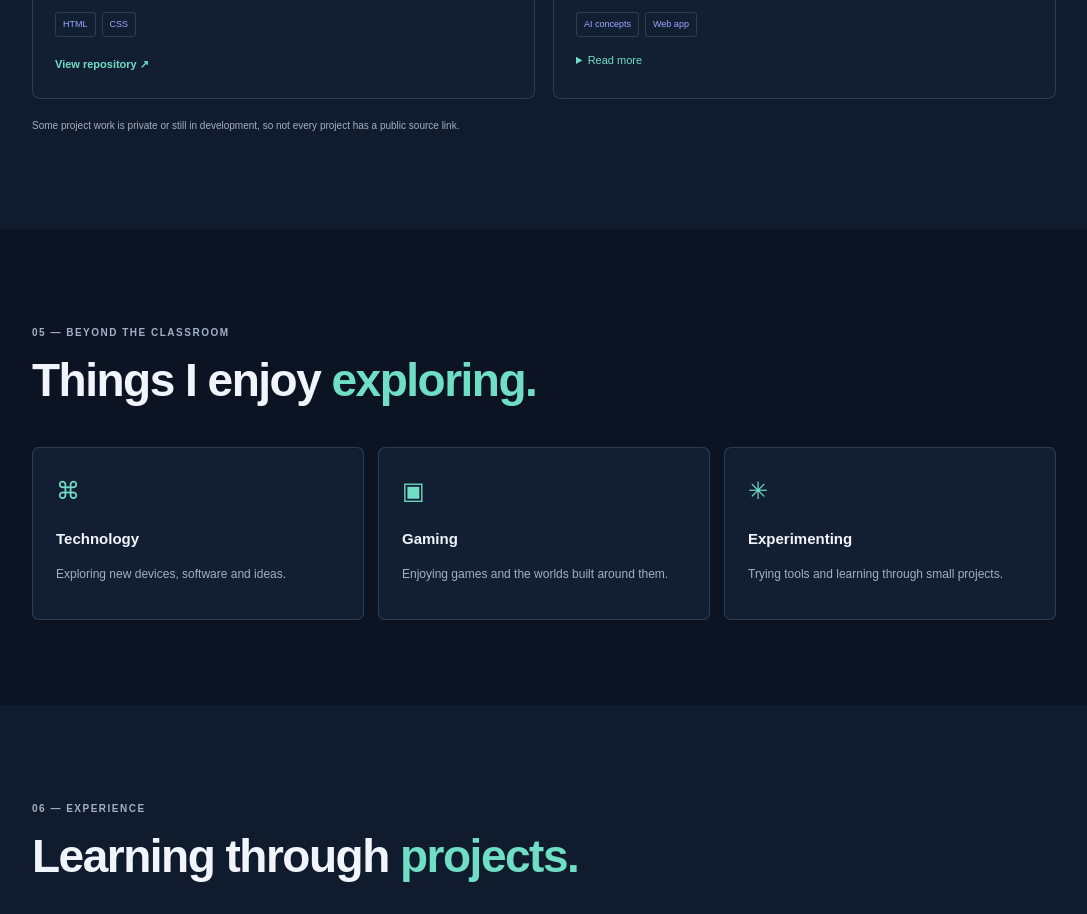
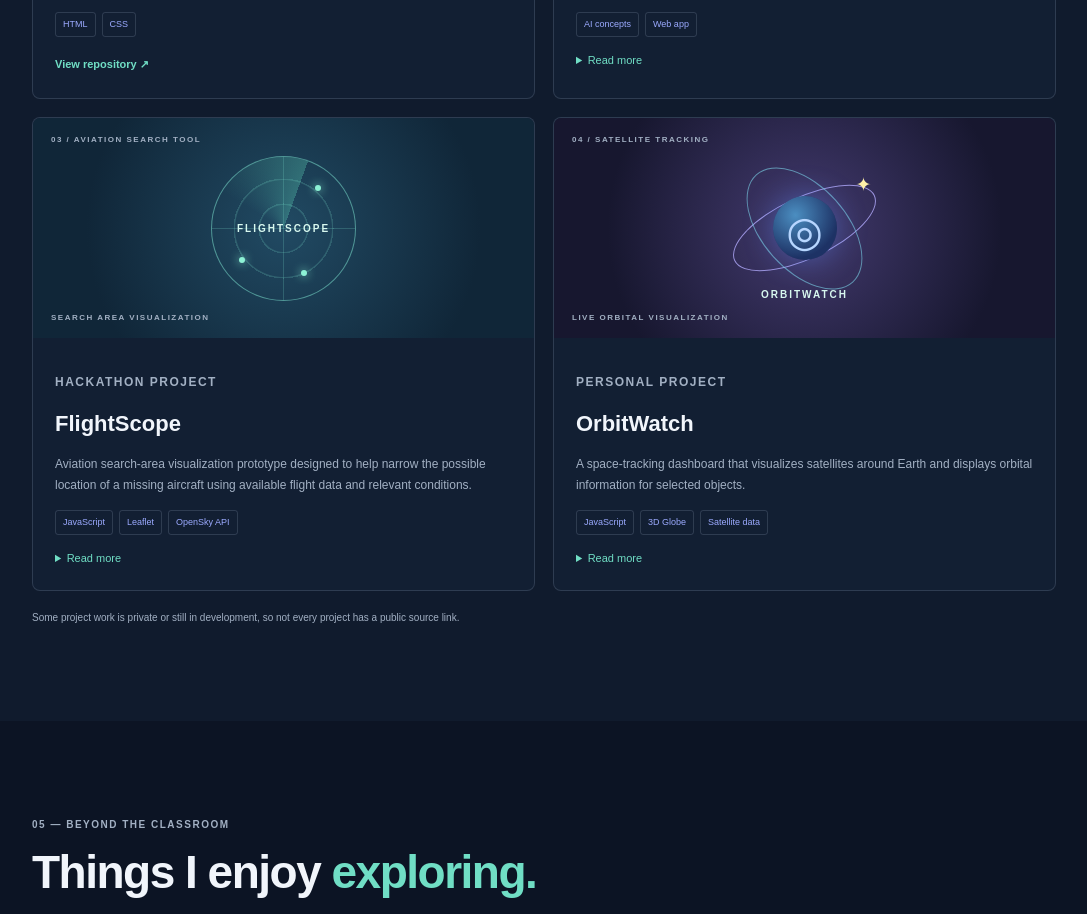
Before and after one commit to KABIR200822/MY_PORTFOLIO, a plain HTML site: page index.html in a window 1280 px wide. Shown: the part 3073-3987 px from the top of the page, without its empty margins (96-1183 px from the left). Drawn offline with Linux system fonts and the light colour scheme.

Commit message:
Add FlightScope and OrbitWatch to portfolio (#1)
* Add FlightScope and OrbitWatch to portfolio projects

* Style FlightScope and OrbitWatch project cards

```diff
--- a/index.html
+++ b/index.html
@@ -84,6 +84,8 @@
       <div class="projects-grid">
         <article class="project-card"><div class="project-art portfolio-art"><span class="art-top">01 / WEB DEVELOPMENT</span><div class="browser-window"><div class="browser-dots">● ● ●</div><div class="browser-lines"><i></i><i></i><i></i></div><div class="browser-block"></div></div><span class="art-bottom">PERSONAL WEBSITE</span></div><div class="project-info"><p class="card-label">PERSONAL PROJECT</p><h3>Personal Portfolio</h3><p>A website to introduce myself and showcase my education, skills, interests and projects.</p><div class="skill-tags"><span>HTML</span><span>CSS</span></div><a class="text-link" href="https://github.com/KABIR200822/MY_PORTFOLIO" target="_blank" rel="noopener noreferrer">View repository ↗</a></div></article>
         <article class="project-card"><div class="project-art bissetu-art"><span class="art-top">02 / AI PROJECT CONCEPT</span><div class="label-graphic"><strong>BIS</strong><span>PRODUCT DETAILS</span><i></i><i></i><b>✓</b></div><span class="art-bottom">LABEL CHECKING CONCEPT</span></div><div class="project-info"><p class="card-label">HACKATHON PROJECT</p><h3>BISsetu</h3><p>An AI-assisted concept for checking packaged-product labels against required declarations and compliance rules.</p><div class="skill-tags"><span>AI concepts</span><span>Web app</span></div><details class="project-details"><summary>Read more</summary><p>The idea explores how text extraction and rule checking could help review information printed on packaged products.</p></details></div></article>
+        <article class="project-card"><div class="project-art flightscope-art"><span class="art-top">03 / AVIATION SEARCH TOOL</span><div class="flight-radar"><span class="radar-sweep"></span><i class="radar-point point-one"></i><i class="radar-point point-two"></i><i class="radar-point point-three"></i><b>FLIGHTSCOPE</b></div><span class="art-bottom">SEARCH AREA VISUALIZATION</span></div><div class="project-info"><p class="card-label">HACKATHON PROJECT</p><h3>FlightScope</h3><p>Aviation search-area visualization prototype designed to help narrow the possible location of a missing aircraft using available flight data and relevant conditions.</p><div class="skill-tags"><span>JavaScript</span><span>Leaflet</span><span>OpenSky API</span></div><details class="project-details"><summary>Read more</summary><p>The project brings flight information and map-based visualization together to support analysis of a potential search area. It is a prototype, not an operational search-and-rescue system.</p></details></div></article>
+        <article class="project-card"><div class="project-art orbitwatch-art"><span class="art-top">04 / SATELLITE TRACKING</span><div class="orbit-graphic"><div class="orbit-ring orbit-a"></div><div class="orbit-ring orbit-b"></div><div class="orbit-earth">◎</div><i class="orbit-satellite">✦</i><b>ORBITWATCH</b></div><span class="art-bottom">LIVE ORBITAL VISUALIZATION</span></div><div class="project-info"><p class="card-label">PERSONAL PROJECT</p><h3>OrbitWatch</h3><p>A space-tracking dashboard that visualizes satellites around Earth and displays orbital information for selected objects.</p><div class="skill-tags"><span>JavaScript</span><span>3D Globe</span><span>Satellite data</span></div><details class="project-details"><summary>Read more</summary><p>OrbitWatch explores satellite catalogue data, interactive globe visualization and details such as altitude and inclination.</p></details></div></article>
       </div>
       <p class="section-footnote">Some project work is private or still in development, so not every project has a public source link.</p>
     </section>
--- a/styles.css
+++ b/styles.css
@@ -127,6 +127,21 @@ nav a:hover, .header-link:hover, footer a:hover { color: var(--mint); }
 .project-art { height: 220px; position: relative; display: grid; place-items: center; overflow: hidden; }
 .portfolio-art { background: radial-gradient(circle, #2c4770, #172b45 70%); }
 .bissetu-art { background: radial-gradient(circle, #24534f, #142f36 70%); }
+.flightscope-art { background: radial-gradient(circle, #214a63, #102638 72%); }
+.orbitwatch-art { background: radial-gradient(circle, #443b70, #17172f 72%); }
+.flight-radar { width: 145px; height: 145px; border: 1px solid rgba(125,224,206,.55); border-radius: 50%; position: relative; display: grid; place-items: center; background: repeating-radial-gradient(circle, transparent 0 23px, rgba(125,224,206,.2) 24px 25px); }
+.flight-radar:before, .flight-radar:after { content: ""; position: absolute; background: rgba(125,224,206,.22); }
+.flight-radar:before { width: 100%; height: 1px; } .flight-radar:after { width: 1px; height: 100%; }
+.flight-radar b, .orbit-graphic b { color: #d8f8ef; font-size: 10px; letter-spacing: 2px; z-index: 2; }
+.radar-sweep { position: absolute; inset: 0; border-radius: 50%; background: conic-gradient(from 20deg, transparent 0 78%, rgba(98,220,190,.3) 100%); }
+.radar-point { position: absolute; width: 6px; height: 6px; border-radius: 50%; background: #8df2d5; box-shadow: 0 0 10px #8df2d5; }
+.point-one { top: 28px; right: 34px; } .point-two { bottom: 37px; left: 27px; } .point-three { bottom: 24px; right: 48px; }
+.orbit-graphic { width: 180px; height: 150px; position: relative; display: grid; place-items: center; }
+.orbit-earth { width: 64px; height: 64px; border-radius: 50%; display: grid; place-items: center; color: #b7d6ff; font-size: 42px; background: radial-gradient(circle at 35% 30%, #4b8ec1, #1d3265 70%); box-shadow: 0 0 30px rgba(92,143,255,.4); z-index: 1; }
+.orbit-ring { position: absolute; width: 155px; height: 62px; border: 1px solid rgba(180,173,255,.8); border-radius: 50%; transform: rotate(-25deg); }
+.orbit-b { transform: rotate(48deg); width: 145px; height: 85px; border-color: rgba(126,213,236,.6); }
+.orbit-satellite { position: absolute; top: 16px; right: 23px; color: #fff1a8; font-size: 19px; font-style: normal; }
+.orbit-graphic b { position: absolute; bottom: 0; }
 .art-top, .art-bottom { position: absolute; left: 18px; font-size: 8px; }
 .art-top { top: 15px; } .art-bottom { bottom: 14px; }
 .browser-window { width: 190px; height: 125px; border: 1px solid #9eb3d3; border-radius: 7px; background: #0d1b2e; padding: 12px; box-shadow: 0 15px 35px rgba(0,0,0,.25); }
```
